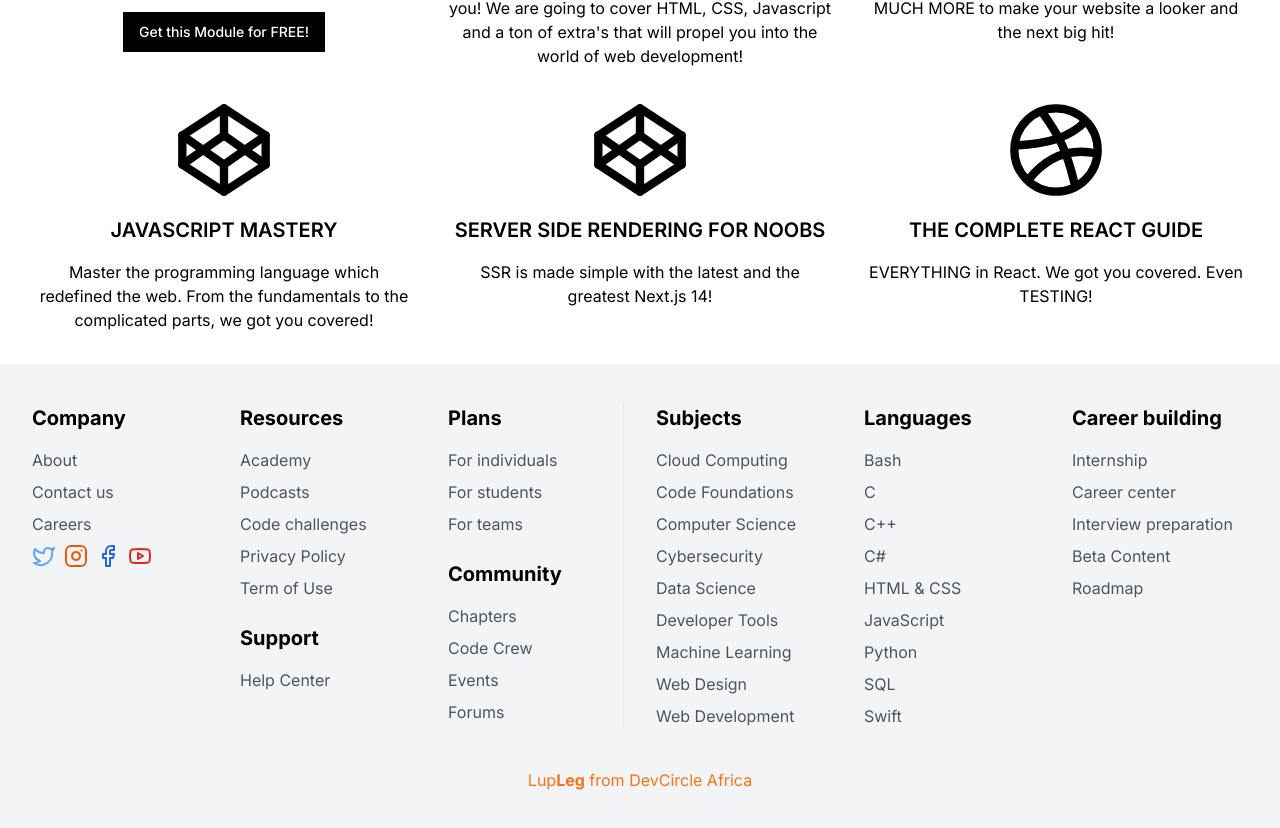
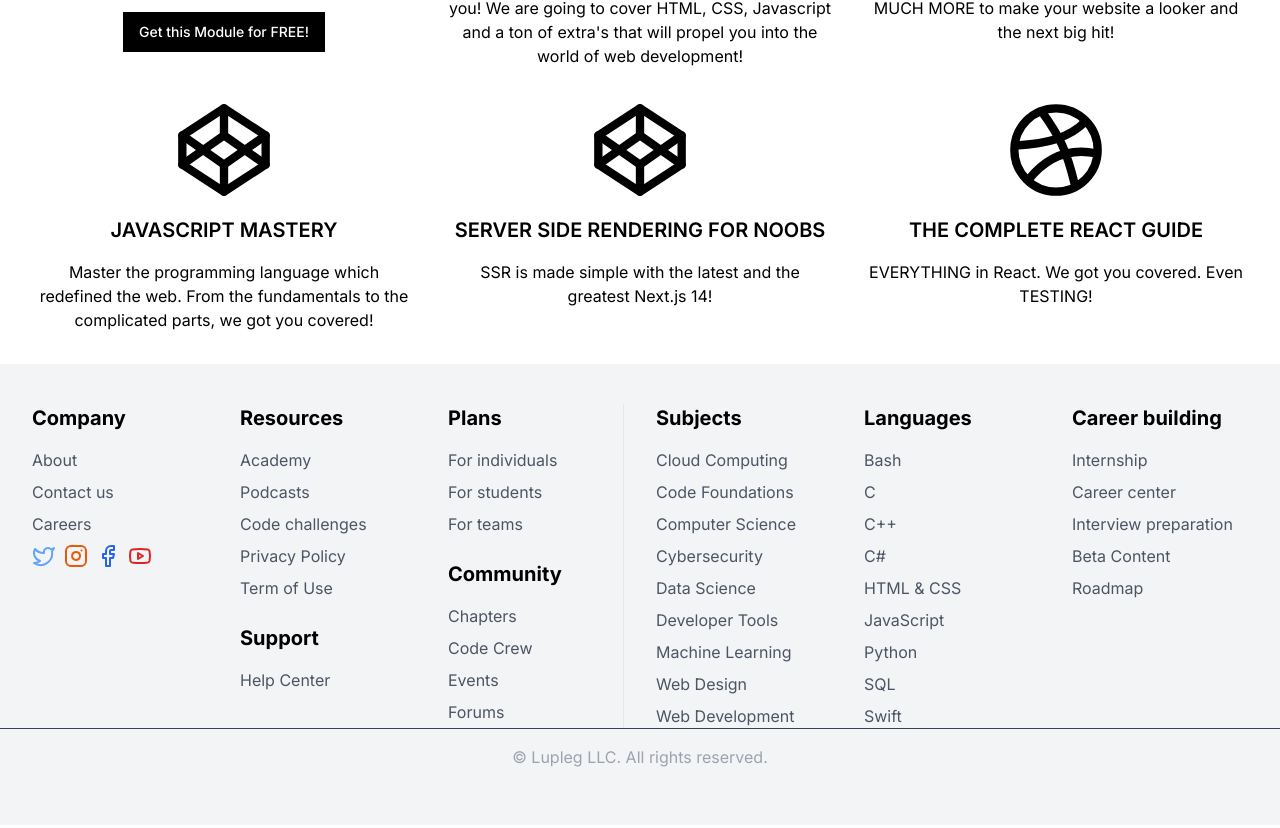
Before and after one commit to Lupleg-dev/React_Tutorials, a Next.js app: page / in a window 1280 px wide. Shown: the part 1708-2536 px from the top of the page. Built offline with nearby package versions, Linux system fonts and the light colour scheme.

Commit message:
minimal changes in footer

```diff
--- a/components/Footer.jsx
+++ b/components/Footer.jsx
@@ -273,12 +273,15 @@ export default function Component() {
             </ul>
           </div>
         </div>
-        <div className="text-center text-md text-orange-500 mt-10">
+        {/* <div className="text-center text-md text-orange-500 mt-10">
           <p>
             Lup
             <span className="font-bold">Leg</span> from DevCircle Africa
           </p>
-        </div>
+        </div> */}
+      </div>
+      <div className="border-t border-gray-700 py-4 text-center text-gray-400">
+        <p>© Lupleg LLC. All rights reserved.</p>
       </div>
     </footer>
   );
```
Also changed, not shown: components/Footer-temp.jsx (renamed from components/Footer copy.jsx).
